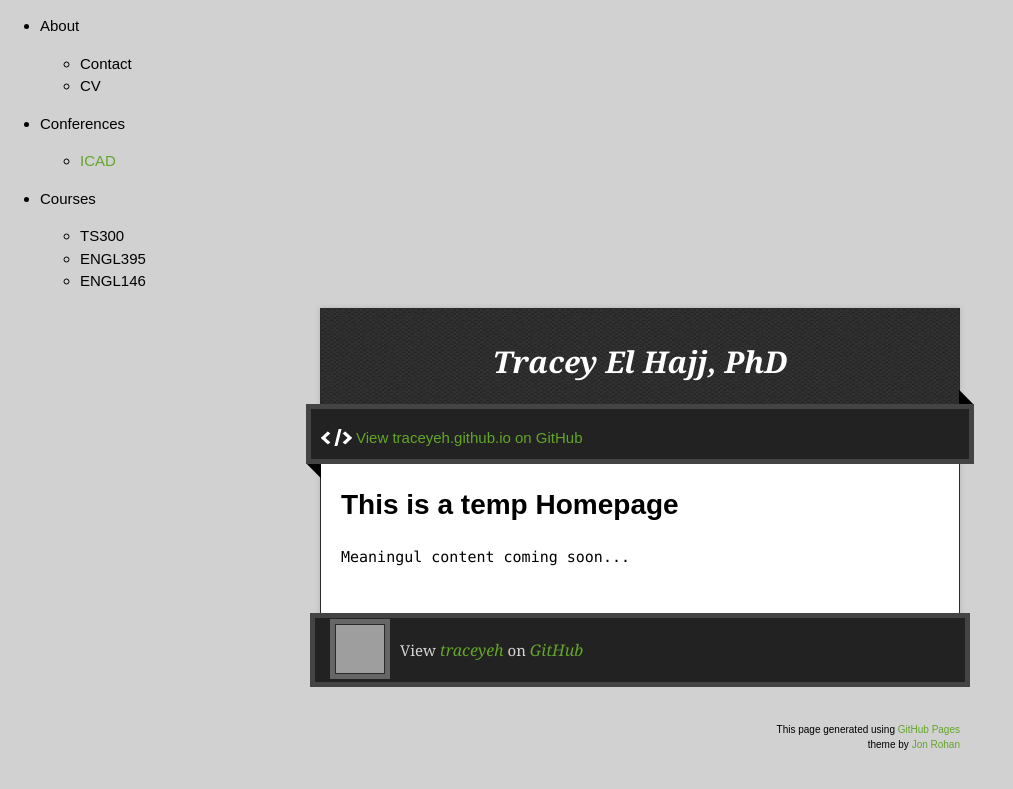
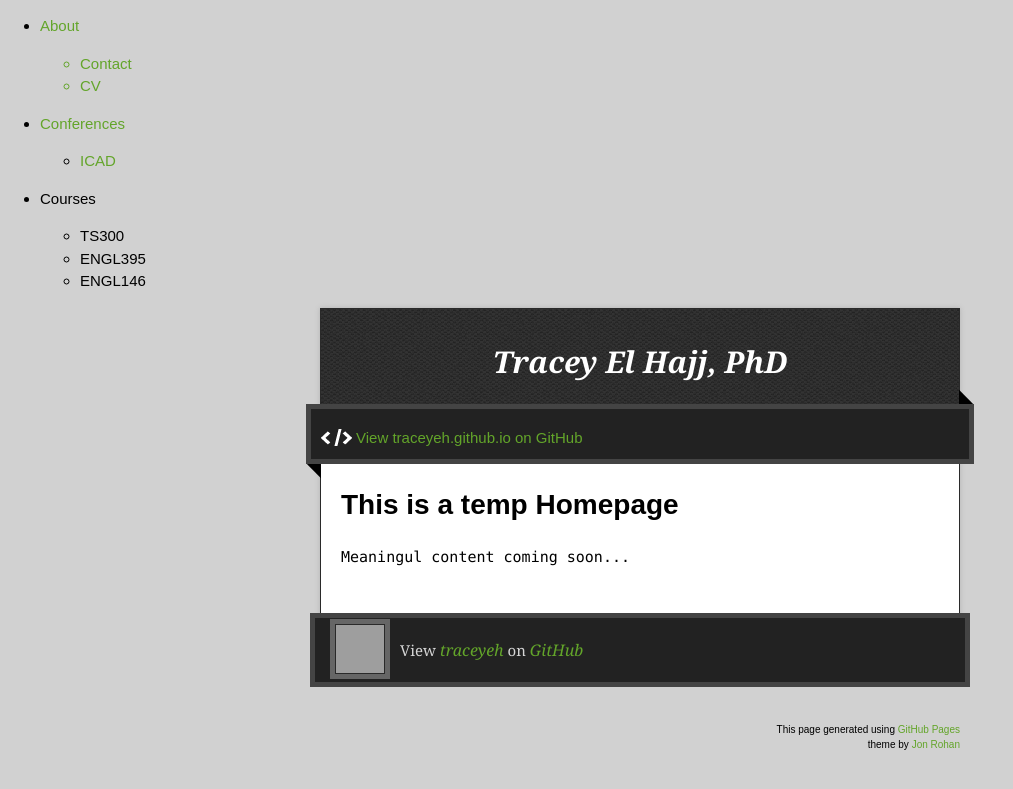
Before and after one commit to traceyeh/traceyeh.github.io, a Jekyll site: the page built from docs/index.md, in a window 1280 px wide. Shown: the top 789 px of the page, without its empty margins (0-1013 px from the left). Built offline with Jekyll 4.4.1, drawn with Linux system fonts in a browser that asks for light colours; the repository's description, which GitHub fills in, is left out; grey boxes are pictures that could not be loaded.

```diff
--- a/docs/_layouts/default.html
+++ b/docs/_layouts/default.html
@@ -20,7 +20,7 @@
     <nav>
       <ul>
         <li>
-          <p>About</p>
+          <a href="https://traceyeh.github.io/about/contact">About</p>
           <ul>
             <li>Contact</li>
             <li>CV</li>
```
